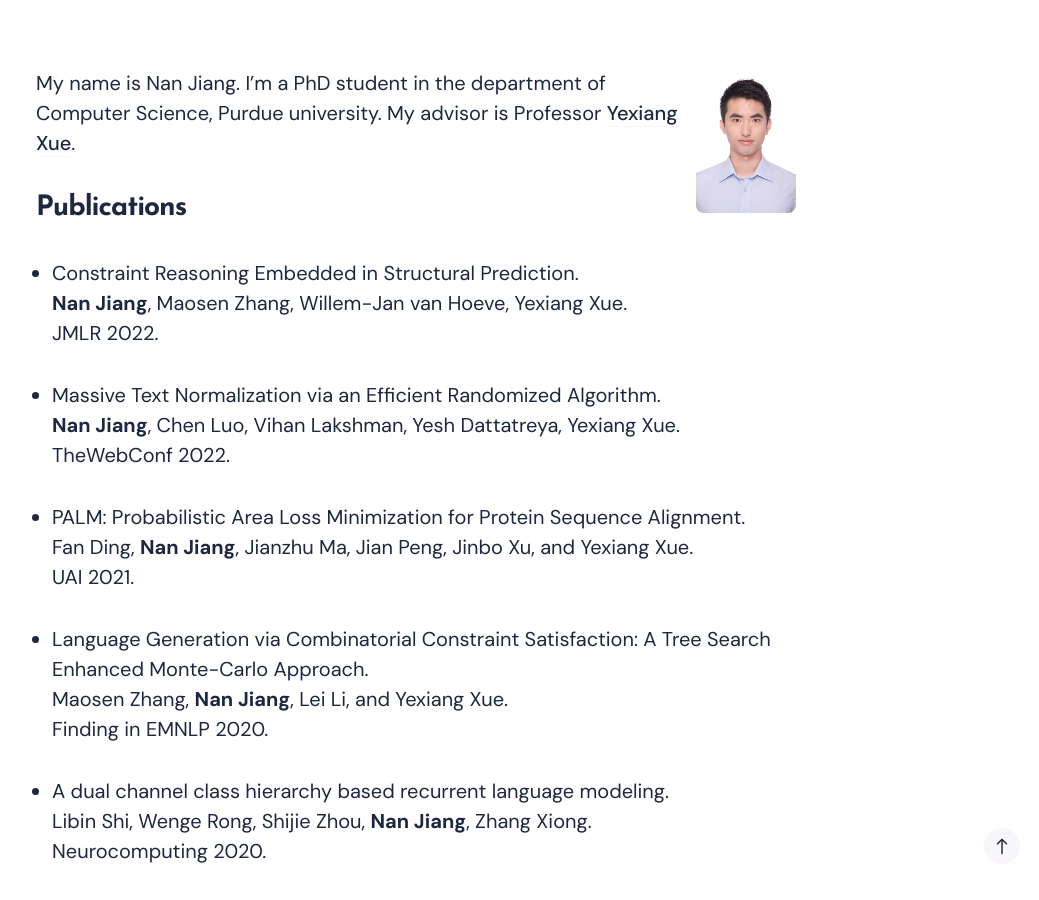
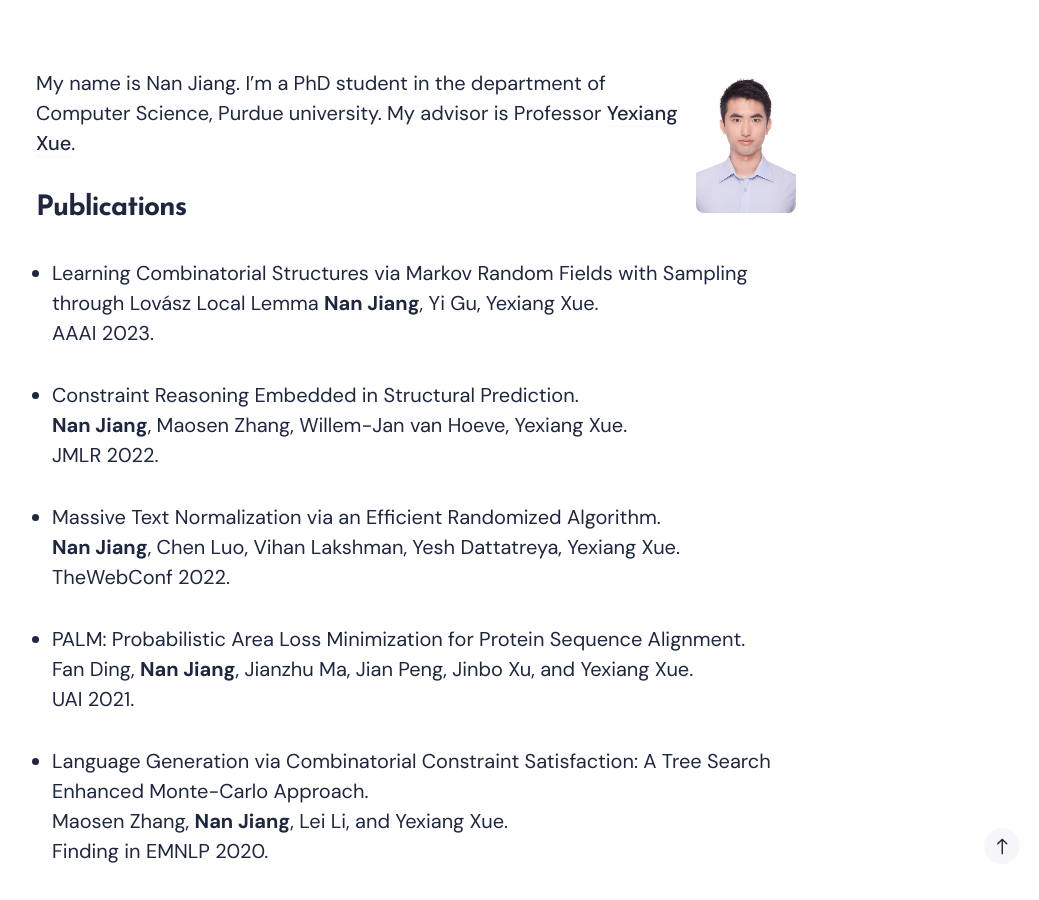
Before and after one commit to jiangnanhugo/jiangnanhugo.github.io, a Jekyll site: the page built from _pages/about.md, in a window 1280 px wide and 900 px high, scrolled down 1010 px. Shown: the whole window, without its empty margins (224-1263 px from the left). Built offline with Jekyll 4.4.1, drawn with Linux system fonts in a browser that asks for light colours; nearby versions of some CDN libraries.

Commit message:
Update about.md

```diff
--- a/_pages/about.md
+++ b/_pages/about.md
@@ -13,6 +13,10 @@ My name is Nan Jiang. I'm a PhD student in the department of Computer Science, P
 
 
 ## Publications
+
+- Learning Combinatorial Structures via Markov Random Fields with Sampling through Lovász Local Lemma
+**Nan Jiang**, Yi Gu, Yexiang Xue. \\
+AAAI 2023.
 
 - Constraint Reasoning Embedded in Structural Prediction.\\
 **Nan Jiang**, Maosen Zhang, Willem-Jan van Hoeve, Yexiang Xue. \\
```
